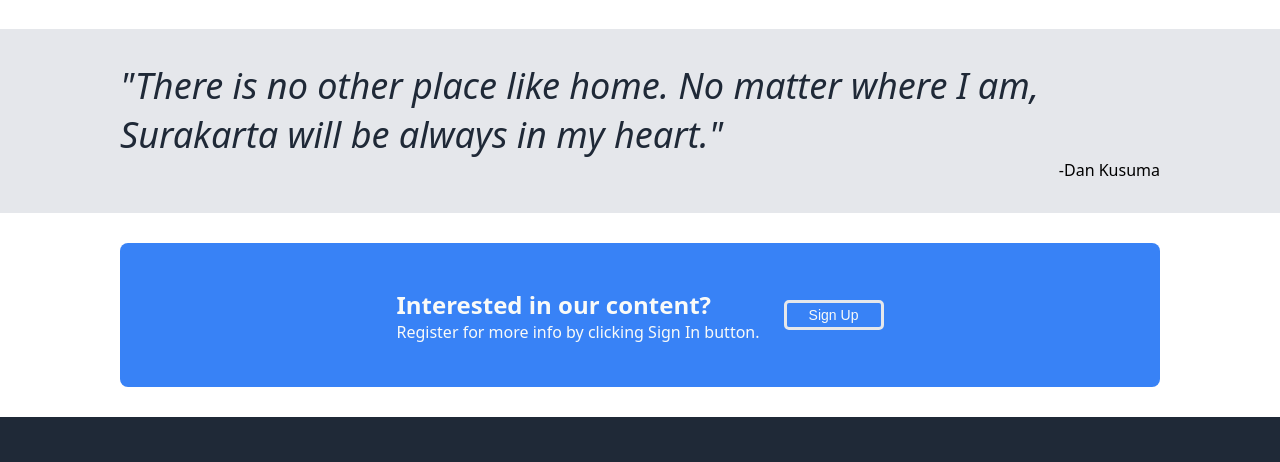
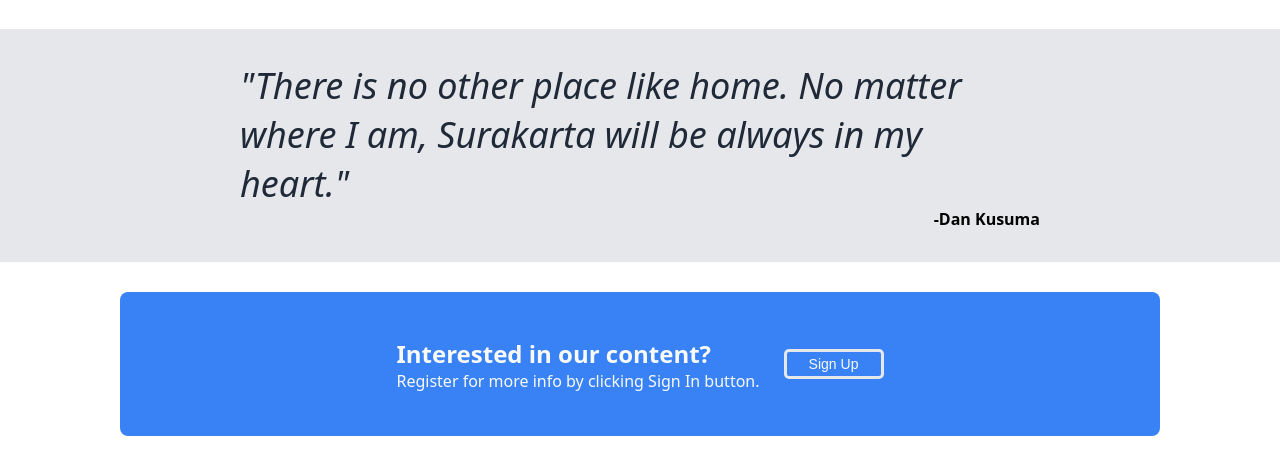
Before and after one commit to kusumahdenny/landing-page-the-odin-project-, a plain HTML site: page index.html in a window 1280 px wide. Shown: the part 826-1288 px from the top of the page. Drawn offline with Linux system fonts and the light colour scheme.

Commit message:
adjust padding for quote section

```diff
--- a/style.css
+++ b/style.css
@@ -9,7 +9,7 @@ body {
     background-color: #1f2937;
 }
 
-.header, .home-info, .location, .quote, .footer, .signup {
+.header, .home-info, .location, .footer, .signup {
     display: flex;
     padding: 32px 120px;
 }
@@ -104,6 +104,8 @@ button {
 }
 
 .quote {
+    display: flex;
+    padding: 32px 240px;;
     flex-direction: column;
     background-color: #e5e7eb;
 }
@@ -111,12 +113,14 @@ button {
 .main-quote {
     font-size: 36px;
     font-style: italic;
+    font-weight: 100;
     color: #1f2937;
 }
 
 .quote-source {
     text-align: right;
     font-weight: 400;
+    font-weight: bold;
 }
 .signup {
     justify-content: center;
```
